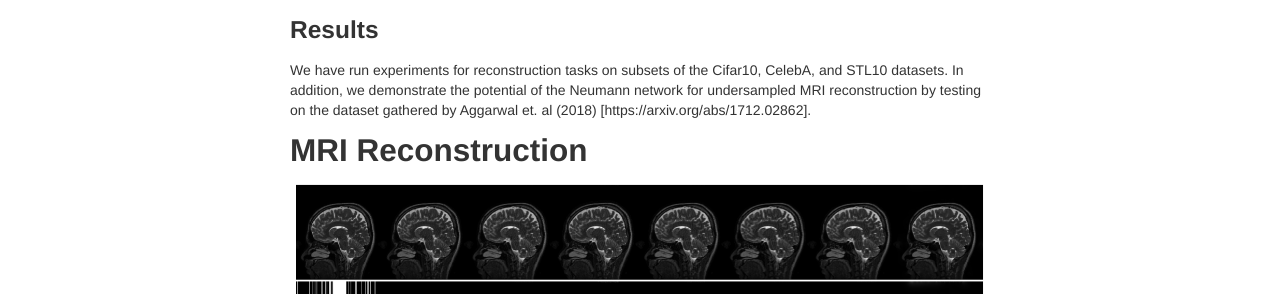
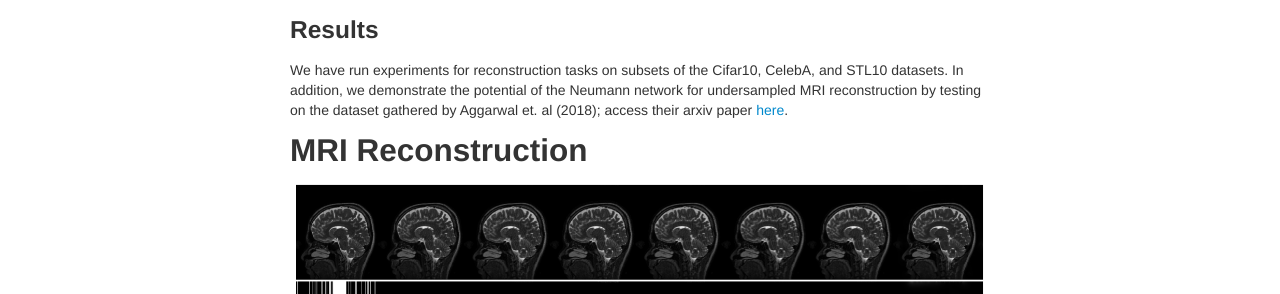
Before and after one commit to dgilton/neumann_networks, a Jekyll site: the page built from index.md, in a window 1280 px wide. Shown: the part 981-1275 px from the top of the page. Built offline with Jekyll 4.4.1, drawn with Linux system fonts in a browser that asks for light colours.

Commit message:
Image resizing test

```diff
--- a/index.md
+++ b/index.md
@@ -17,11 +17,11 @@ problems by learning a nonlinear regularizer, in the form of a deep
 neural network. Specifically, the Neumann Network is designed to minimize
 the following expression:
 
-![Core Optimization Problem](images/optimization_problem.png)
+![Core Optimization Problem](images/optimization_problem.png){:height="20%"}
 
 The Neumann series estimator that solves this problem (for quadratic or linear r()) is:
 
-![Neumann Estimator](images/neumann_estimator.png)
+![Neumann Estimator](images/neumann_estimator.png){:height="30%"}
 
 A visualization of the resulting computational graph is here:
 
@@ -37,7 +37,8 @@ motivated by an existing optimization algorithm, permitting novel analysis and e
 
 We have run experiments for reconstruction tasks on subsets of the Cifar10, CelebA, and STL10 datasets. In
 addition, we demonstrate the potential of the Neumann network for undersampled MRI reconstruction
-by testing on the dataset gathered by Aggarwal et. al (2018) [https://arxiv.org/abs/1712.02862].
+by testing on the dataset gathered by Aggarwal et. al (2018); access their arxiv paper
+[here](https://arxiv.org/abs/1712.02862).
 
 ## MRI Reconstruction
 
```
